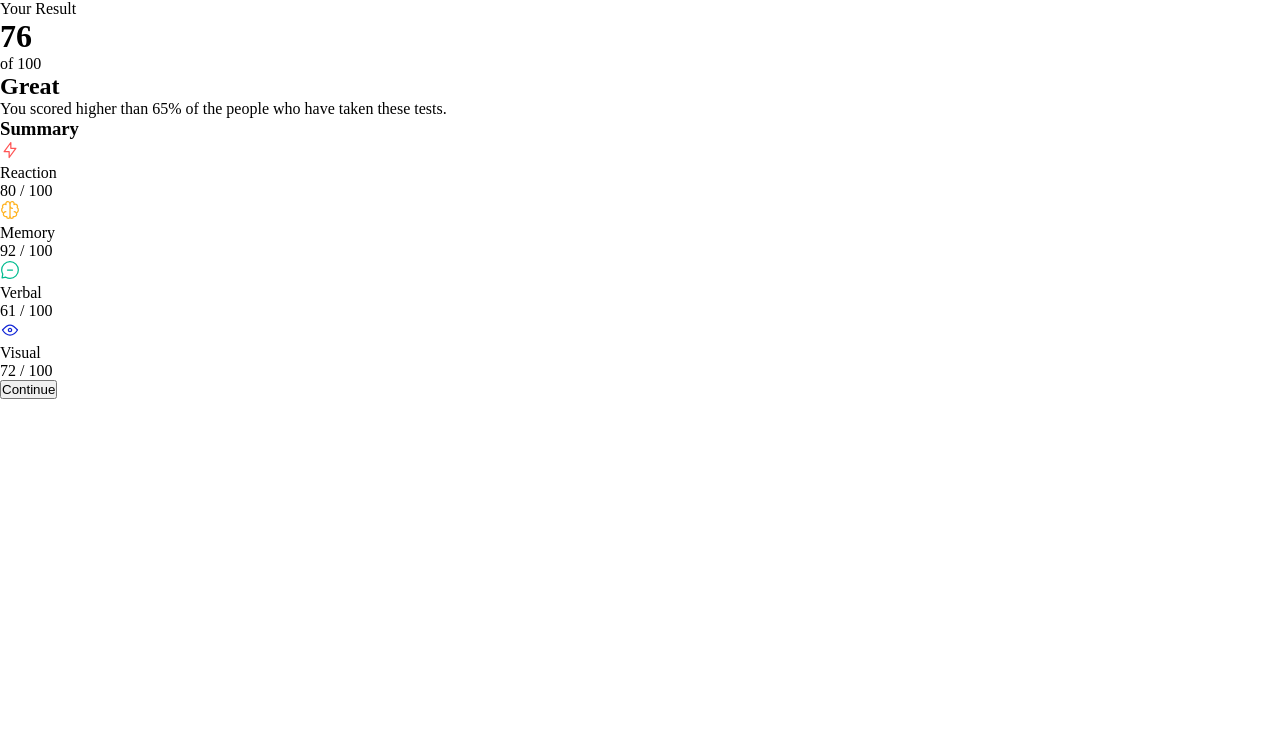
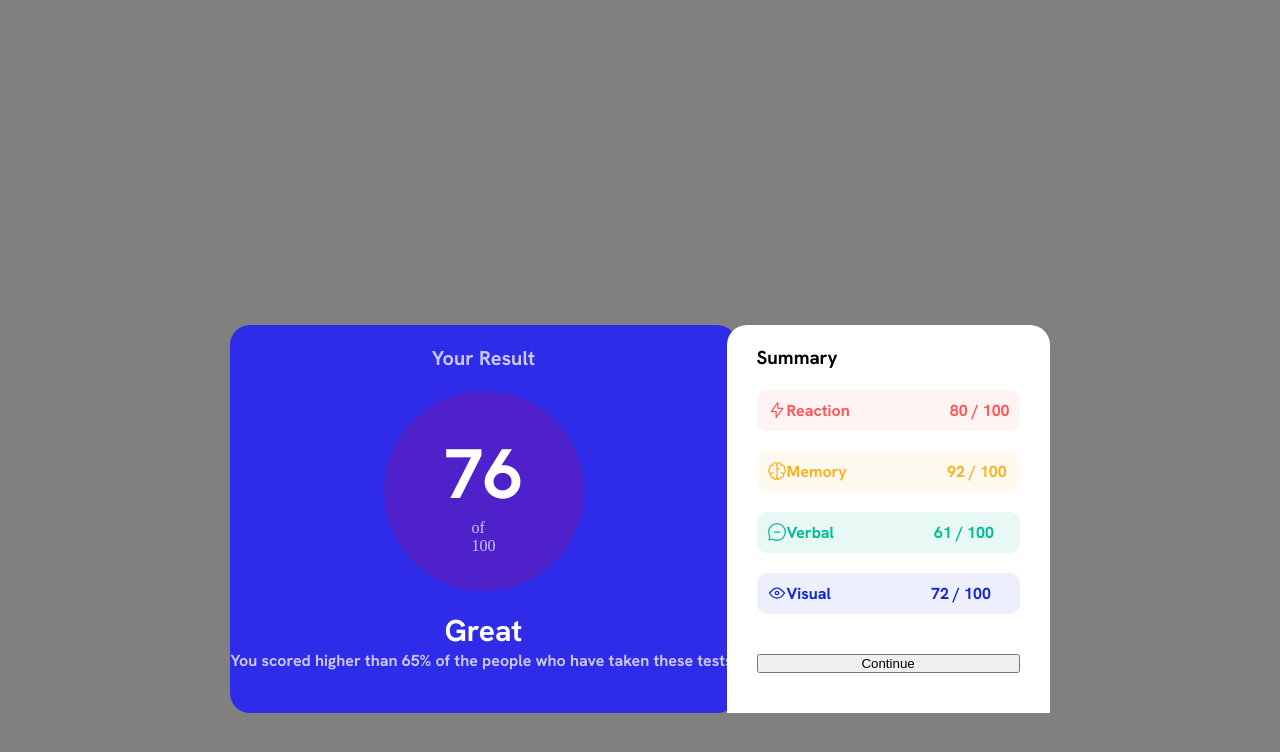
Before and after one commit to FernandoHazan/Sumario-desafio, a plain HTML site: page Meus arquivos/index.html in a window 1280 px wide. Drawn offline with Linux system fonts and the light colour scheme.

Commit message:
save mais o menos

```diff
--- a/Meus arquivos/index.css
+++ b/Meus arquivos/index.css
@@ -3,3 +3,122 @@
     padding: 0;
     box-sizing: border-box;
 }
+
+.corpo {
+    background-color: gray;
+}
+
+.principal {
+    display: flex;
+    flex-direction: row;
+    justify-content: center;
+    margin-top: 325px;
+
+}
+
+.resultado {
+    background-color: hsl(241, 81%, 54%);
+    display: flex;
+    flex-direction: column;
+    align-items: center;
+    border-radius: 20px;
+    margin-right: -10px;
+
+}
+
+.score {
+    background-color: hsla(256, 72%, 46%, 1);
+    padding: 100px;
+    border-radius: 100%;
+    height: 100px;
+    width:10px;
+    display: flex;
+    flex-direction: column;
+    align-items: center;
+    justify-content: center;
+    margin-bottom: 20px;
+}
+
+.summary {
+    background-color: white;
+    display: flex;
+    flex-direction: column;
+    justify-content: flex-start;
+    border-top-left-radius: 20px;
+    border-top-right-radius: 20px;
+    border-bottom-right-radius: ;
+    padding-left: 30px;
+    padding-right: 30px;
+}
+
+.itens {
+    display: flex;
+    border-radius: 10px;
+    padding: 10px;
+    margin-top: 20px;
+    font-family: 'Hanken Grotesk', sans-serif;
+}
+
+.item {
+    margin-right: 100px;
+}
+
+h3 {
+    margin-top: 20px;
+    font-family: 'Hanken Grotesk', sans-serif;
+}
+
+#reaction {
+    background-color: hsla(0, 100%, 67%, 0.07);
+    color: hsl(0, 100%, 67%) ;
+}
+#memory {
+    background-color: hsla(39, 100%, 56%, 0.07);
+    color: hsl(39, 100%, 56%);
+}
+
+#verbal {
+    background-color: hsla(166, 100%, 37%, 0.09);
+    color: hsl(166, 100%, 37%);
+}
+
+#visual {
+    background-color: hsla(234, 85%, 45%, 0.07);
+    margin-bottom: 20px;
+    color: hsl(234, 85%, 45%);
+}
+
+button {
+    margin-bottom: 40px;
+    margin-top: 20px;
+}
+
+.your {
+    margin-top: 20px;
+    margin-bottom: 20px;
+    font-size: 20px;
+    font-family: 'Hanken Grotesk', sans-serif;
+    color: hsl(241, 100%, 89%);
+}
+
+h1 {
+    color: white;
+    font-size: 70px;
+    font-family: 'Hanken Grotesk', sans-serif;
+}
+
+.ponto {
+    color: hsl(241, 100%, 89%);
+}
+
+h2 {
+    color: white;
+    font-family: 'Hanken Grotesk', sans-serif;
+    font-size: 30px;
+}
+
+.texto {
+    color: hsl(241, 100%, 89%);
+    font-family: 'Hanken Grotesk', sans-serif;
+
+}
--- a/Meus arquivos/index.html
+++ b/Meus arquivos/index.html
@@ -6,6 +6,10 @@
     <meta name="viewport" content="width=device-width, initial-scale=1.0">
     <link rel="icon" type="image/png" sizes="32x32" href="favicon-32x32.png">
     <link rel="stylesheet" href="index.css">
+    <link rel="preconnect" href="https://fonts.googleapis.com">
+<link rel="preconnect" href="https://fonts.gstatic.com" crossorigin>
+<link href="https://fonts.googleapis.com/css2?family=Hanken+Grotesk:wght@700&display=swap" rel="stylesheet">
+
     <title>Frontend Mentor | Results summary component</title>
 </head>
 <body class="corpo">
@@ -14,15 +18,15 @@
 
         <div class="resultado">
 
-            <p>Your Result</p>
+            <p class="your">Your Result</p>
 
             <div class="score">
                 <h1>76</h1>
-                <p>of 100</p>
+                <p class="ponto">of 100</p>
             </div>
 
             <h2>Great</h2>
-            <p>You scored higher than 65% of the people who have taken these tests.</p>
+            <p class="texto">You scored higher than 65% of the people who have taken these tests.</p>
 
         </div>
 
@@ -30,30 +34,30 @@
 
             <h3>Summary</h3>
 
-            <div class="reaction">
+            <div class="itens" id="reaction">
                 <svg xmlns="http://www.w3.org/2000/svg" width="20" height="20" fill="none" viewBox="0 0 20 20"><path stroke="#F55" stroke-linecap="round" stroke-linejoin="round" stroke-width="1.25" d="M10.833 8.333V2.5l-6.666 9.167h5V17.5l6.666-9.167h-5Z"/></svg>
-                    <P>Reaction</P>
+                    <P class="item">Reaction</P>
                     <p>80 / 100</p>
 
             </div>
 
-            <div class="memory">
+            <div class="itens" id="memory">
                 <svg xmlns="http://www.w3.org/2000/svg" width="20" height="20" fill="none" viewBox="0 0 20 20"><path stroke="#FFB21E" stroke-linecap="round" stroke-linejoin="round" stroke-width="1.25" d="M5.833 11.667a2.5 2.5 0 1 0 .834 4.858"/><path stroke="#FFB21E" stroke-linecap="round" stroke-linejoin="round" stroke-width="1.25" d="M3.553 13.004a3.333 3.333 0 0 1-.728-5.53m.025-.067a2.083 2.083 0 0 1 2.983-2.824m.199.054A2.083 2.083 0 1 1 10 3.75v12.917a1.667 1.667 0 0 1-3.333 0M10 5.833a2.5 2.5 0 0 0 2.5 2.5m1.667 3.334a2.5 2.5 0 1 1-.834 4.858"/><path stroke="#FFB21E" stroke-linecap="round" stroke-linejoin="round" stroke-width="1.25" d="M16.447 13.004a3.334 3.334 0 0 0 .728-5.53m-.025-.067a2.083 2.083 0 0 0-2.983-2.824M10 3.75a2.085 2.085 0 0 1 2.538-2.033 2.084 2.084 0 0 1 1.43 2.92m-.635 12.03a1.667 1.667 0 0 1-3.333 0"/></svg>
-                    <P>Memory</P>
+                    <P class="item">Memory</P>
                     <p>92 / 100</p>
 
             </div>
 
-            <div class="verbal">
+            <div class="itens" id="verbal">
                 <svg xmlns="http://www.w3.org/2000/svg" width="20" height="20" fill="none" viewBox="0 0 20 20"><path stroke="#00BB8F" stroke-linecap="round" stroke-linejoin="round" stroke-width="1.25" d="M7.5 10h5M10 18.333A8.333 8.333 0 1 0 1.667 10c0 1.518.406 2.942 1.115 4.167l-.699 3.75 3.75-.699A8.295 8.295 0 0 0 10 18.333Z"/></svg>
-                    <P>Verbal</P>
+                    <P class="item">Verbal</P>
                     <p>61 / 100</p>
 
             </div>
 
-            <div class="visual">
+            <div class="itens" id="visual">
                 <svg xmlns="http://www.w3.org/2000/svg" width="20" height="20" fill="none" viewBox="0 0 20 20"><path stroke="#1125D6" stroke-linecap="round" stroke-linejoin="round" stroke-width="1.25" d="M10 11.667a1.667 1.667 0 1 0 0-3.334 1.667 1.667 0 0 0 0 3.334Z"/><path stroke="#1125D6" stroke-linecap="round" stroke-linejoin="round" stroke-width="1.25" d="M17.5 10c-1.574 2.492-4.402 5-7.5 5s-5.926-2.508-7.5-5C4.416 7.632 6.66 5 10 5s5.584 2.632 7.5 5Z"/></svg>
-                    <P>Visual</P>
+                    <P class="item">Visual</P>
                     <p>72 / 100</p>
 
             </div>
```
Also changed, not shown: 1 other file.
